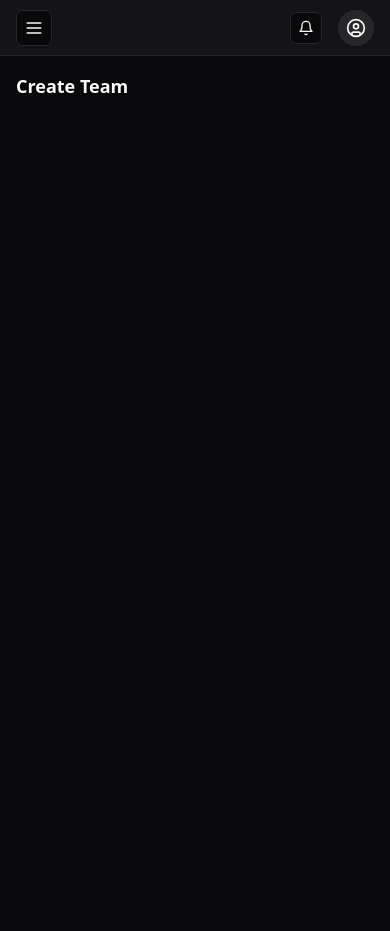
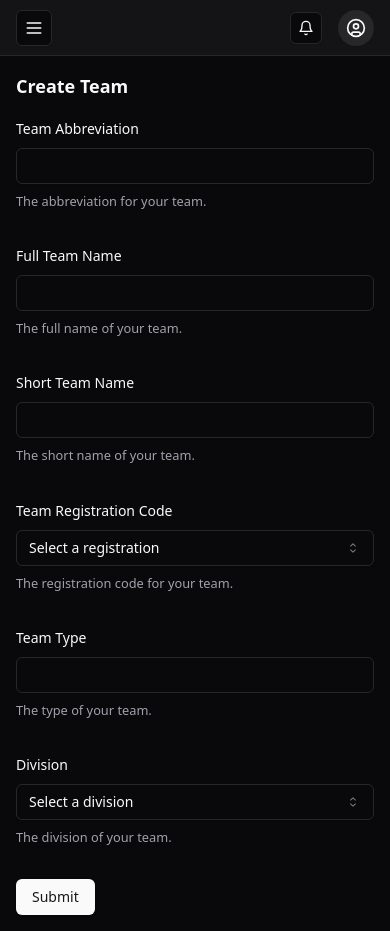
Before and after one commit to JamesSingleton/project-aqua, a Next.js app in the folder apps/web/: page /admin/teams/create in a window 390 px wide. Before the commit the page ends 844 px from the top, so only its background shows below. Built offline with nearby package versions, Linux system fonts and the light colour scheme.

Commit message:
chore: start create team form

```diff
--- a/apps/web/app/(admin)/admin/analytics/page.tsx
+++ b/apps/web/app/(admin)/admin/analytics/page.tsx
@@ -2,7 +2,7 @@ export default function AnalyticsPage() {
   return (
     <>
       <div>
-        <h1 className="text-lg font-semibold sm:text-xl md:text-2xl lg:text-4xl">
+        <h1 className="text-lg font-semibold md:text-2xl">
           Athlete Performance Insights
         </h1>
         <p className="max-w-2xl text-muted-foreground">
--- a/apps/web/app/(admin)/admin/athletes/[id]/edit/page.tsx
+++ b/apps/web/app/(admin)/admin/athletes/[id]/edit/page.tsx
@@ -2,7 +2,7 @@ export default function EditIndividualAthletePage() {
   return (
     <>
       <div>
-        <h1 className="text-lg font-semibold sm:text-xl md:text-2xl lg:text-4xl">
+        <h1 className="text-lg font-semibold md:text-2xl">
           Edit Individual Athlete Page
         </h1>
       </div>
--- a/apps/web/app/(admin)/admin/athletes/[id]/page.tsx
+++ b/apps/web/app/(admin)/admin/athletes/[id]/page.tsx
@@ -2,7 +2,7 @@ export default function IndividualAthletePage() {
   return (
     <>
       <div>
-        <h1 className="text-lg font-semibold sm:text-xl md:text-2xl lg:text-4xl">
+        <h1 className="text-lg font-semibold md:text-2xl">
           Individual Athlete Page
         </h1>
       </div>
--- /dev/null
+++ b/apps/web/app/(admin)/admin/athletes/create/page.tsx
@@ -0,0 +1,9 @@
+export default function CreateAthlete() {
+  return (
+    <>
+      <div className="flex items-center justify-between">
+        <h1 className="text-lg font-semibold md:text-2xl">Create Athlete</h1>
+      </div>
+    </>
+  );
+}
--- a/apps/web/app/(admin)/admin/settings/page.tsx
+++ b/apps/web/app/(admin)/admin/settings/page.tsx
@@ -2,9 +2,7 @@ export default function SettingsPage() {
   return (
     <>
       <div>
-        <h1 className="text-lg font-semibold sm:text-xl md:text-2xl lg:text-4xl">
-          Settings
-        </h1>
+        <h1 className="text-lg font-semibold md:text-2xl">Settings</h1>
       </div>
     </>
   );
--- a/apps/web/app/(admin)/admin/teams/[id]/edit/page.tsx
+++ b/apps/web/app/(admin)/admin/teams/[id]/edit/page.tsx
@@ -2,9 +2,7 @@ export default function EditTeamPage() {
   return (
     <>
       <div className="flex items-center justify-between gap-4">
-        <h1 className="text-lg font-semibold sm:text-xl md:text-2xl lg:text-4xl">
-          Edit Team
-        </h1>
+        <h1 className="text-lg font-semibold md:text-2xl">Edit Team</h1>
       </div>
     </>
   );
--- a/apps/web/app/(admin)/admin/teams/create/page.tsx
+++ b/apps/web/app/(admin)/admin/teams/create/page.tsx
@@ -1,10 +1,13 @@
+import CreateTeam from "@/components/forms/CreateTeam";
+
 export default function CreateTeamPage() {
   return (
     <>
       <div className="flex items-center justify-between gap-4">
-        <h1 className="text-lg font-semibold sm:text-xl md:text-2xl lg:text-4xl">
-          Create Team
-        </h1>
+        <h1 className="text-lg font-semibold md:text-2xl">Create Team</h1>
+      </div>
+      <div>
+        <CreateTeam />
       </div>
     </>
   );
--- /dev/null
+++ b/apps/web/components/forms/CreateTeam.tsx
@@ -0,0 +1,160 @@
+"use client";
+import { useState } from "react";
+import { useForm } from "react-hook-form";
+import { z } from "zod";
+import { zodResolver } from "@hookform/resolvers/zod";
+
+import { Button } from "@/components/ui/button";
+import {
+  Form,
+  FormControl,
+  FormDescription,
+  FormField,
+  FormItem,
+  FormLabel,
+  FormMessage,
+} from "@/components/ui/form";
+import { Input } from "@/components/ui/input";
+import {
+  Select,
+  SelectContent,
+  SelectItem,
+  SelectTrigger,
+  SelectValue,
+} from "@/components/ui/select";
+
+const CreateTeamSchema = z.object({
+  teamAbbreviation: z.string().min(2).max(10),
+  fullTeamName: z.string().min(2).max(50),
+  shortTeamName: z.string().min(2).max(20),
+  teamRegistrationCode: z.string().min(2).max(20),
+  teamType: z.string().min(2).max(20),
+  division: z.string().min(2).max(20),
+  logo: z.string().min(2).max(20),
+  mailingAddress: z.string().min(2).max(50),
+  mailingCity: z.string().min(2).max(20),
+  mailingState: z.string().min(2).max(20),
+  mailingZip: z.string().min(2).max(20),
+  mailingCountry: z.string().min(2).max(20),
+  contactName: z.string().min(2).max(20),
+  contactEmail: z.string().email(),
+  contactPhone: z.string().min(2).max(20),
+});
+
+export default function CreateTeam() {
+  const form = useForm<z.infer<typeof CreateTeamSchema>>({
+    resolver: zodResolver(CreateTeamSchema),
+  });
+
+  function onSubmit(data: z.infer<typeof CreateTeamSchema>) {
+    console.log(data);
+  }
+
+  return (
+    <Form {...form}>
+      <form onSubmit={form.handleSubmit(onSubmit)} className="space-y-8">
+        <FormField
+          control={form.control}
+          name="teamAbbreviation"
+          render={({ field }) => (
+            <FormItem>
+              <FormLabel>Team Abbreviation</FormLabel>
+              <FormControl>
+                <Input {...field} />
+              </FormControl>
+              <FormDescription>The abbreviation for your team.</FormDescription>
+              <FormMessage />
+            </FormItem>
+          )}
+        />
+        <FormField
+          control={form.control}
+          name="fullTeamName"
+          render={({ field }) => (
+            <FormItem>
+              <FormLabel>Full Team Name</FormLabel>
+              <FormControl>
+                <Input {...field} />
+              </FormControl>
+              <FormDescription>The full name of your team.</FormDescription>
+              <FormMessage />
+            </FormItem>
+          )}
+        />
+        <FormField
+          control={form.control}
+          name="shortTeamName"
+          render={({ field }) => (
+            <FormItem>
+              <FormLabel>Short Team Name</FormLabel>
+              <FormControl>
+                <Input {...field} />
+              </FormControl>
+              <FormDescription>The short name of your team.</FormDescription>
+              <FormMessage />
+            </FormItem>
+          )}
+        />
+        <FormField
+          control={form.control}
+          name="teamRegistrationCode"
+          render={({ field }) => (
+            <FormItem>
+              <FormLabel>Team Registration Code</FormLabel>
+              <Select onValueChange={field.onChange} defaultValue={field.value}>
+                <FormControl>
+                  <SelectTrigger>
+                    <SelectValue placeholder="Select a registration" />
+                  </SelectTrigger>
+                </FormControl>
+                <SelectContent>
+                  <SelectItem value="uss">USS</SelectItem>
+                </SelectContent>
+              </Select>
+              <FormDescription>
+                The registration code for your team.
+              </FormDescription>
+              <FormMessage />
+            </FormItem>
+          )}
+        />
+        <FormField
+          control={form.control}
+          name="teamType"
+          render={({ field }) => (
+            <FormItem>
+              <FormLabel>Team Type</FormLabel>
+              <FormControl>
+                <Input {...field} />
+              </FormControl>
+              <FormDescription>The type of your team.</FormDescription>
+              <FormMessage />
+            </FormItem>
+          )}
+        />
+        <FormField
+          control={form.control}
+          name="division"
+          render={({ field }) => (
+            <FormItem>
+              <FormLabel>Division</FormLabel>
+              <Select onValueChange={field.onChange} defaultValue={field.value}>
+                <FormControl>
+                  <SelectTrigger>
+                    <SelectValue placeholder="Select a division" />
+                  </SelectTrigger>
+                </FormControl>
+                <SelectContent>
+                  <SelectItem value="varsity">Varsity</SelectItem>
+                </SelectContent>
+              </Select>
+              <FormDescription>The division of your team.</FormDescription>
+              <FormMessage />
+            </FormItem>
+          )}
+        />
+        <Button type="submit">Submit</Button>
+      </form>
+    </Form>
+  );
+}
```
Also changed, not shown: apps/web/app/(admin)/admin/teams/[id]/page.tsx (+80 -5 lines).
